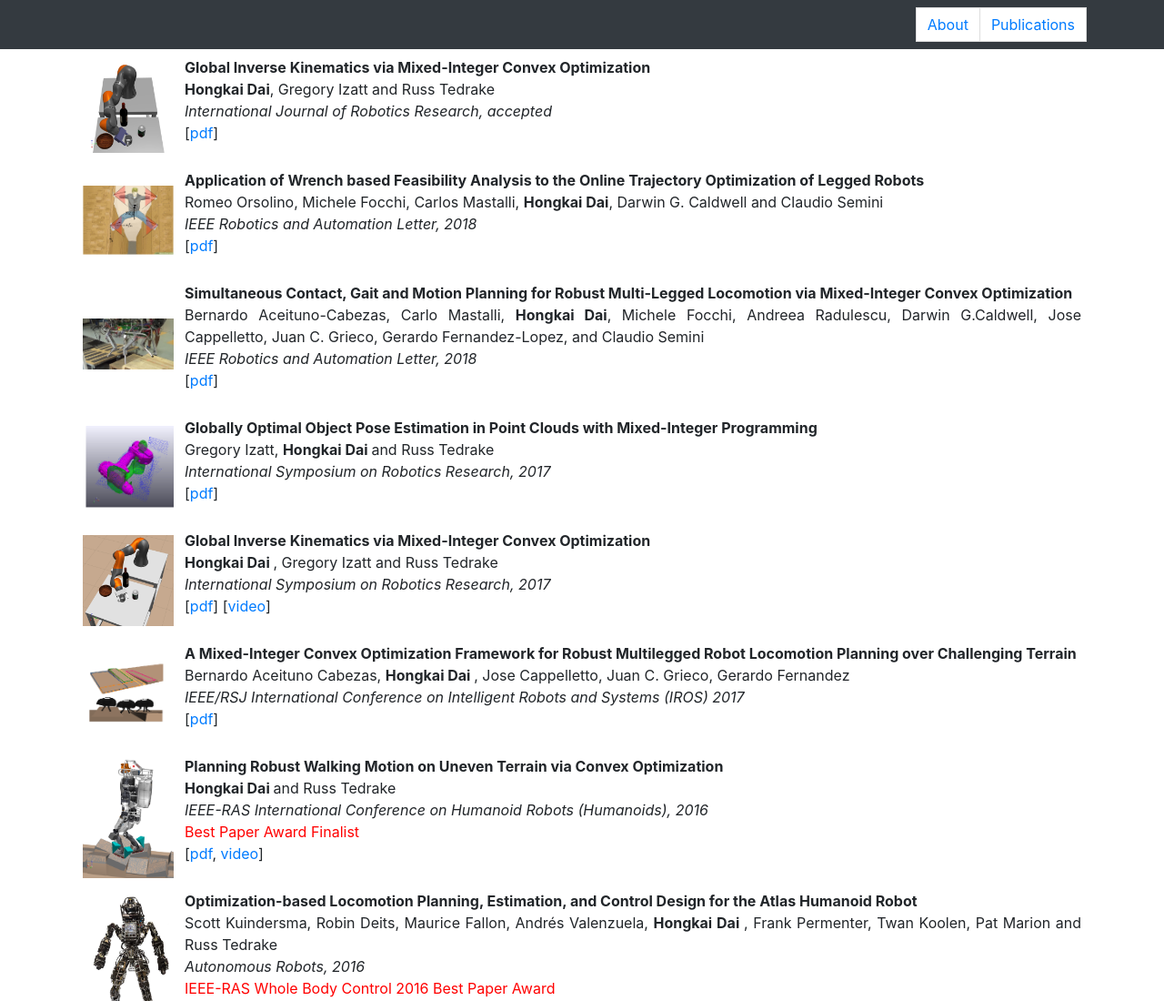
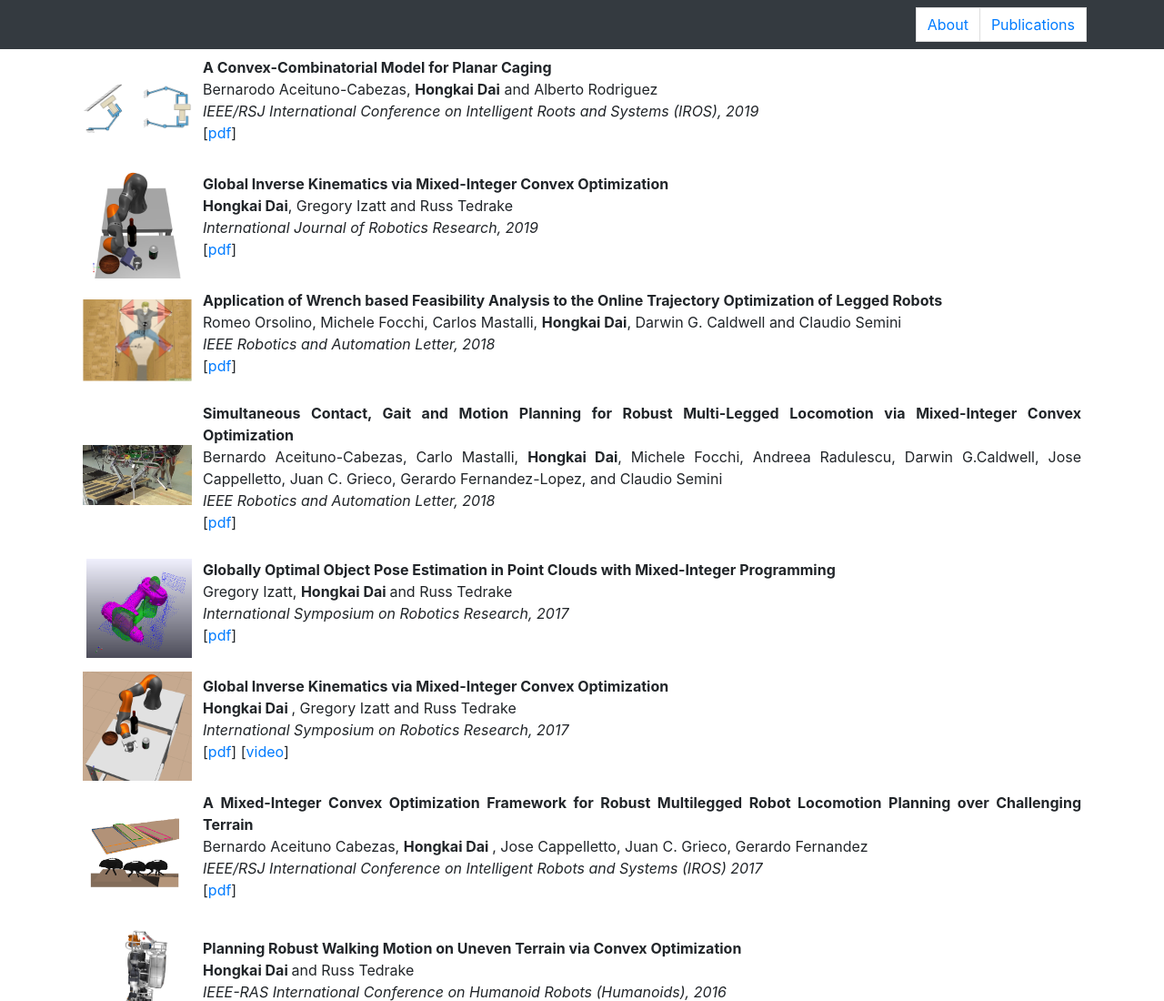
Before and after one commit to hongkai-dai/hongkai-dai.github.io, a plain HTML site: page publications.html in a window 1280 px wide. Shown: the top 1100 px of the page at 91% size. Drawn offline with Linux system fonts and the light colour scheme.

Commit message:
add planar caging paper.

```diff
--- a/publications.html
+++ b/publications.html
@@ -46,70 +46,74 @@
 
     <div class="container">
     <div class="publication">
-	    <div> <img alt="project-thumb" src="figures/iiwa_collision_free_posture2.png" style="float:right;width:100px"/> </div>
-	    <div><p><strong>Global Inverse Kinematics via Mixed-Integer Convex Optimization</strong><br/><strong>Hongkai Dai</strong>, Gregory Izatt and Russ Tedrake<br/><i> International Journal of Robotics Research, accepted </i><br/>[<a href="http://groups.csail.mit.edu/robotics-center/public_papers/Dai19.pdf">pdf</a>]<br/></p></div>
+	    <div> <img alt="project-thumb" src="figures/Aceituno19_logo.png" style="float:right;width:120px"/> </div>
+	    <div><p><strong>A Convex-Combinatorial Model for Planar Caging</strong><br/>Bernarodo Aceituno-Cabezas, <strong>Hongkai Dai</strong> and Alberto Rodriguez<br/><i>IEEE/RSJ International Conference on Intelligent Roots and Systems (IROS), 2019</i><br/>[<a href="http://arxiv.org/pdf/1809.06427.pdf">pdf</a>]<br/></p></div>
     </div>
     <div class="publication">
-	    <div> <img alt="project-thumb" src="figures/Orsolino2018.png" style="float:right;width:100px"/> </div>
+	    <div> <img alt="project-thumb" src="figures/iiwa_collision_free_posture2.png" style="float:right;width:120px"/> </div>
+	    <div><p><strong>Global Inverse Kinematics via Mixed-Integer Convex Optimization</strong><br/><strong>Hongkai Dai</strong>, Gregory Izatt and Russ Tedrake<br/><i> International Journal of Robotics Research, 2019</i><br/>[<a href="http://groups.csail.mit.edu/robotics-center/public_papers/Dai19.pdf">pdf</a>]<br/></p></div>
+    </div>
+    <div class="publication">
+	    <div> <img alt="project-thumb" src="figures/Orsolino2018.png" style="float:right;width:120px"/> </div>
 	    <div><p><strong>Application of Wrench based Feasibility Analysis to the Online Trajectory Optimization of Legged Robots</strong><br/> Romeo Orsolino, Michele Focchi, Carlos Mastalli, <strong>Hongkai Dai</strong>, Darwin G. Caldwell and Claudio Semini<br/><i> IEEE Robotics and Automation Letter, 2018 </i><br/>[<a href="https://www.researchgate.net/publication/321936371_Application_of_Wrench_based_Feasibility_Analysis_to_the_Online_Trajectory_Optimization_of_Legged_Robots">pdf</a>]<br/></p></div>
     </div>
     <div class="publication">
-	    <div> <img alt="project-thumb" src="figures/hyq_mc.jpg" style="float:top;width:100px" /> </div>
+	    <div> <img alt="project-thumb" src="figures/hyq_mc.jpg" style="float:top;width:120px" /> </div>
 	    <div><p><strong>Simultaneous Contact, Gait and Motion Planning for Robust Multi-Legged Locomotion via Mixed-Integer Convex Optimization</strong><br/> Bernardo Aceituno-Cabezas, Carlo Mastalli, <strong> Hongkai Dai</strong>, Michele Focchi, Andreea Radulescu, Darwin G.Caldwell, Jose Cappelletto, Juan C. Grieco, Gerardo Fernandez-Lopez, and Claudio Semini<br/> <i> IEEE Robotics and Automation Letter, 2018 </i><br> [<a href="https://www.researchgate.net/publication/321149024_Simultaneous_Contact_Gait_and_Motion_Planning_for_Robust_Multi-Legged_Locomotion_via_Mixed-Integer_Convex_Optimization">pdf</a>]<br/></p></div>
     </div>
     <div class="publication">
-	    <div> <img alt="project-thumb" src="figures/Izatt17_logo-1.png" style="float:right;width:100px" /> </div>
+	    <div> <img alt="project-thumb" src="figures/Izatt17_logo-1.png" style="float:right;width:120px" /> </div>
 	    <div><p><strong>Globally Optimal Object Pose Estimation in Point Clouds with Mixed-Integer Programming</strong><br/>Gregory Izatt, <strong> Hongkai Dai </strong> and Russ Tedrake <br/> <i>International Symposium on Robotics Research, 2017</i> </br> [<a href="http://groups.csail.mit.edu/robotics-center/public_papers/Izatt17b.pdf">pdf</a>]<br /></p></div>
     </div>
 
 
     <div class="publication">
-	    <div> <img alt="project-thumb" src="figures/collision_avoidance_posture2_no_line.png" style="float:right;width:100px" /> </div>
+	    <div> <img alt="project-thumb" src="figures/collision_avoidance_posture2_no_line.png" style="float:right;width:120px" /> </div>
 	    <div><p><strong>Global Inverse Kinematics via Mixed-Integer Convex Optimization</strong><br/> <strong> Hongkai Dai </strong>, Gregory Izatt and Russ Tedrake <br/> <i>International Symposium on Robotics Research, 2017 </i></br> [<a href="http://groups.csail.mit.edu/robotics-center/public_papers/Dai17.pdf">pdf</a>] [<a href="https://www.youtube.com/watch?v=IqE7iKcZxjs">video</a>]<br /></p></div>
     </div>
 
     <div class="publication">
-	    <div> <img alt="project-thumb" src="figures/Aceituno17_logo-1.png" style="float:right;width:100px" /> </div>
+	    <div> <img alt="project-thumb" src="figures/Aceituno17_logo-1.png" style="float:right;width:120px" /> </div>
 	    <div><p><strong>A Mixed-Integer Convex Optimization Framework for Robust Multilegged Robot Locomotion Planning over Challenging Terrain</strong><br/> Bernardo Aceituno Cabezas, <strong> Hongkai Dai </strong>, Jose Cappelletto, Juan C. Grieco, Gerardo Fernandez<br/> <i>IEEE/RSJ International Conference on Intelligent Robots and Systems (IROS) 2017 </i></br> [<a href="https://www.researchgate.net/publication/317601096_A_Mixed-Integer_Convex_Optimization_Framework_for_Robust_Multilegged_Robot_Locomotion_Planning_over_Challenging_Terrain">pdf</a>]<br /></p></div>
     </div>
 
     <div class="publication">
-	    <div> <img alt="project-thumb" src="figures/Dai16_logo-1.png" style="float:right;width:100px" /> </div>
+	    <div> <img alt="project-thumb" src="figures/Dai16_logo-1.png" style="float:right;width:120px" /> </div>
 	    <div><p><strong>Planning Robust Walking Motion on Uneven Terrain via Convex Optimization</strong><br/> <strong> Hongkai Dai </strong> and Russ Tedrake<br/> <i>IEEE-RAS International Conference on Humanoid Robots (Humanoids), 2016 </i></br> <font color="red"> Best Paper Award Finalist</font></br>[<a href="http://groups.csail.mit.edu/robotics-center/public_papers/Dai16a.pdf">pdf</a>, <a href="https://www.youtube.com/watch?v=4HUVV2gYMb8&t=6s">video</a>]<br /></p></div>
     </div>
 
     <div class="publication">
-	    <div> <img alt="project-thumb" src="figures/atlas.jpg" style="float:right;width:100px" /> </div>
+	    <div> <img alt="project-thumb" src="figures/atlas.jpg" style="float:right;width:120px" /> </div>
 	    <div><p><strong>Optimization-based Locomotion Planning, Estimation, and Control Design for the Atlas Humanoid Robot</strong><br/> Scott Kuindersma, Robin Deits, Maurice Fallon, Andrés Valenzuela, <strong> Hongkai Dai </strong>, Frank Permenter, Twan Koolen, Pat Marion and Russ Tedrake<br/> <i>Autonomous Robots, 2016 </i></br> <font color="red"> IEEE-RAS Whole Body Control 2016 Best Paper Award</font></br>[<a href="http://groups.csail.mit.edu/robotics-center/public_papers/Kuindersma14.pdf">pdf</a>]<br /></p></div>
     </div>
 
     <div class="publication">
-	    <div> <img alt="project-thumb" src="figures/Dai15_logo-1.png" style="float:right;width:100px" /> </div>
+	    <div> <img alt="project-thumb" src="figures/Dai15_logo-1.png" style="float:right;width:120px" /> </div>
 	    <div><p><strong>Synthesis and Optimization of Force Closure Grasps via Sequential Semidefinite Programming</strong><br/> <strong> Hongkai Dai </strong>, Anirudha Majumdar and Russ Tedrake<br/> <i>International Symposium of Robotics Research, 2015 </i></br> [<a href="http://groups.csail.mit.edu/robotics-center/public_papers/Dai15.pdf">pdf</a>]<br /></p></div>
     </div>
 
     <div class="publication">
-	    <div> <img alt="project-thumb" src="figures/Kim2015-1.png" style="float:right;width:100px" /> </div>
+	    <div> <img alt="project-thumb" src="figures/Kim2015-1.png" style="float:right;width:120px" /> </div>
 	    <div><p><strong>Generalizing over Uncertain Dynamics for Online Trajectory Generation</strong><br/> Beomjoon Kim, Albert Kim, <strong> Hongkai Dai </strong>, Leslie Kaelbling and Tomas Lozano-Perez<br/> <i>International Symposium of Robotics Research, 2015 </i></br> [<a href="https://pdfs.semanticscholar.org/6d06/d5c3378d7f2191e858778f4f5dba10246983.pdf">pdf</a>]<br /></p></div>
     </div>
 
     <div class="publication">
-	    <div> <img alt="project-thumb" src="figures/Fallon14_logo-1.png" style="float:right;width:100px" /> </div>
+	    <div> <img alt="project-thumb" src="figures/Fallon14_logo-1.png" style="float:right;width:120px" /> </div>
 	    <div><p><strong>An Architecture for Online Affordance-based Perception and Whole-body Planning</strong><br/> Maurice Fallon, Scott Kuindersma, Sisir Karumanchi, Matthew Antone, Toby Schneider, <strong>Hongkai Dai</strong>, Claudia Pérez D'Arpino, Robin Deits, Matt DiCicco, Dehann Fourie, Twan Koolen, Pat Marion, Michael Posa, Andrés Valenzuela, Kuan‐Ting Yu, Julie Shah, Karl Iagnemma, Russ Tedrake, Seth Teller<br/> <i>Journal of Field Robotics, 2015 </i></br> [<a href="http://groups.csail.mit.edu/robotics-center/public_papers/Fallon14.pdf">pdf</a>]<br /></p></div>
     </div>
 
     <div class="publication">
-	    <div> <img alt="project-thumb" src="figures/Dai14_logo-1.png" style="float:right;width:100px" /> </div>
+	    <div> <img alt="project-thumb" src="figures/Dai14_logo-1.png" style="float:right;width:120px" /> </div>
 	    <div><p><strong>Whole-body Motion Planning with Centroidal Dynamics and Full Kinematics</strong><br/> <strong>Hongkai Dai</strong>, Andrés Valenzuela and Russ Tedrake<br/> <i> IEEE-RAS International Conference on Humanoid Robots (Humanoids), 2014 </i></br> [<a href="http://groups.csail.mit.edu/robotics-center/public_papers/Dai14.pdf">pdf</a>, <a href="https://www.youtube.com/watch?v=2Vry-th8g2s">video</a>]<br /></p></div>
     </div>
 
     <div class="publication">
-	    <div> <img alt="project-thumb" src="figures/Dai13_logo-1.png" style="float:right;width:100px" /> </div>
+	    <div> <img alt="project-thumb" src="figures/Dai13_logo-1.png" style="float:right;width:120px" /> </div>
 	    <div><p><strong>L2-gain optimization for robust bipedal walking on unknown terrain</strong><br/> <strong>Hongkai Dai</strong> and Russ Tedrake<br/> <i>IEEE International Conference on Robotics and Automation (ICRA), 2013</i></br> [<a href="http://groups.csail.mit.edu/robotics-center/public_papers/Dai13.pdf">pdf</a>]<br /></p></div>
     </div>
 
     <div class="publication">
-	    <div> <img alt="project-thumb" src="figures/Dai12_logo-1.png" style="float:right;width:100px" /> </div>
+	    <div> <img alt="project-thumb" src="figures/Dai12_logo-1.png" style="float:right;width:120px" /> </div>
 	    <div><p><strong>Optimizing Robust Limit Cycles for Legged Locomotion on Unknown Terrain</strong><br/> <strong>Hongkai Dai</strong> and Russ Tedrake<br/> <i>IEEE Conference on Decision and Control (CDC), 2012 </i></br> [<a href="http://groups.csail.mit.edu/robotics-center/public_papers/Dai12a.pdf">pdf</a>]<br /></p></div>
     </div>
     </div>
```
Also changed, not shown: figures/Aceituno19_logo.png (added), 1 other file.
